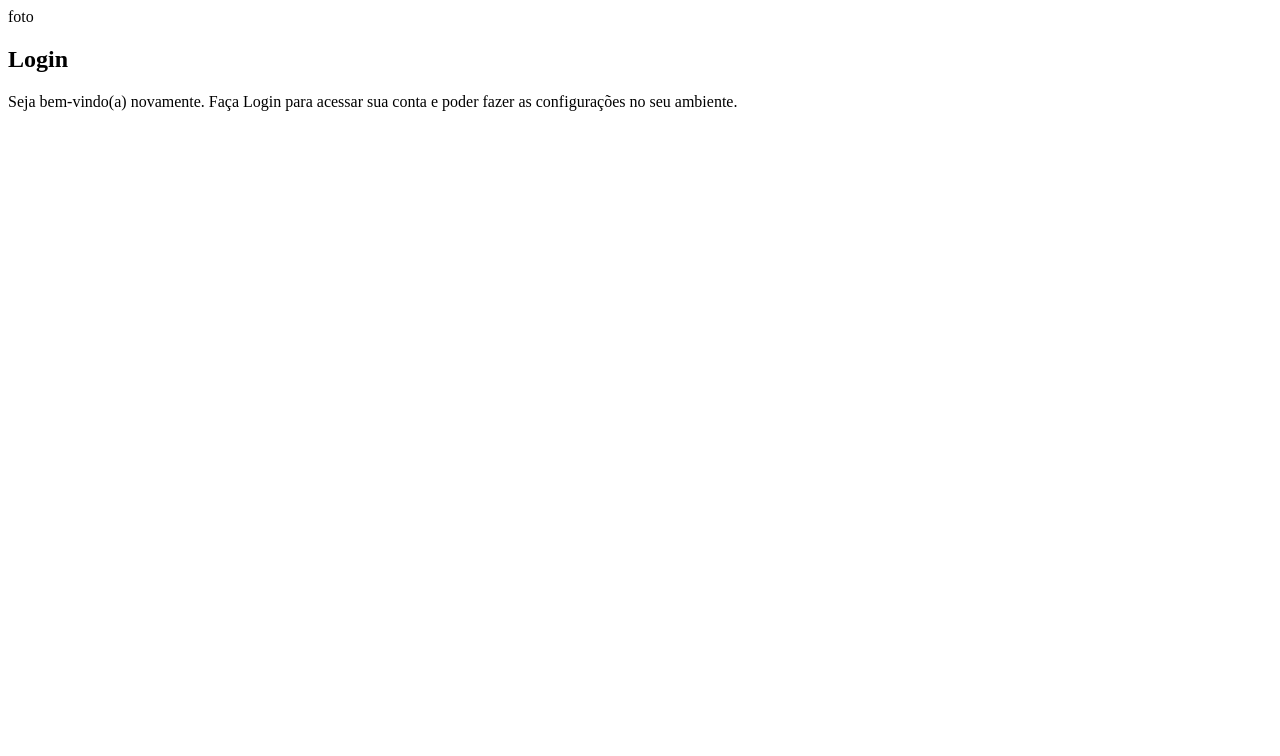
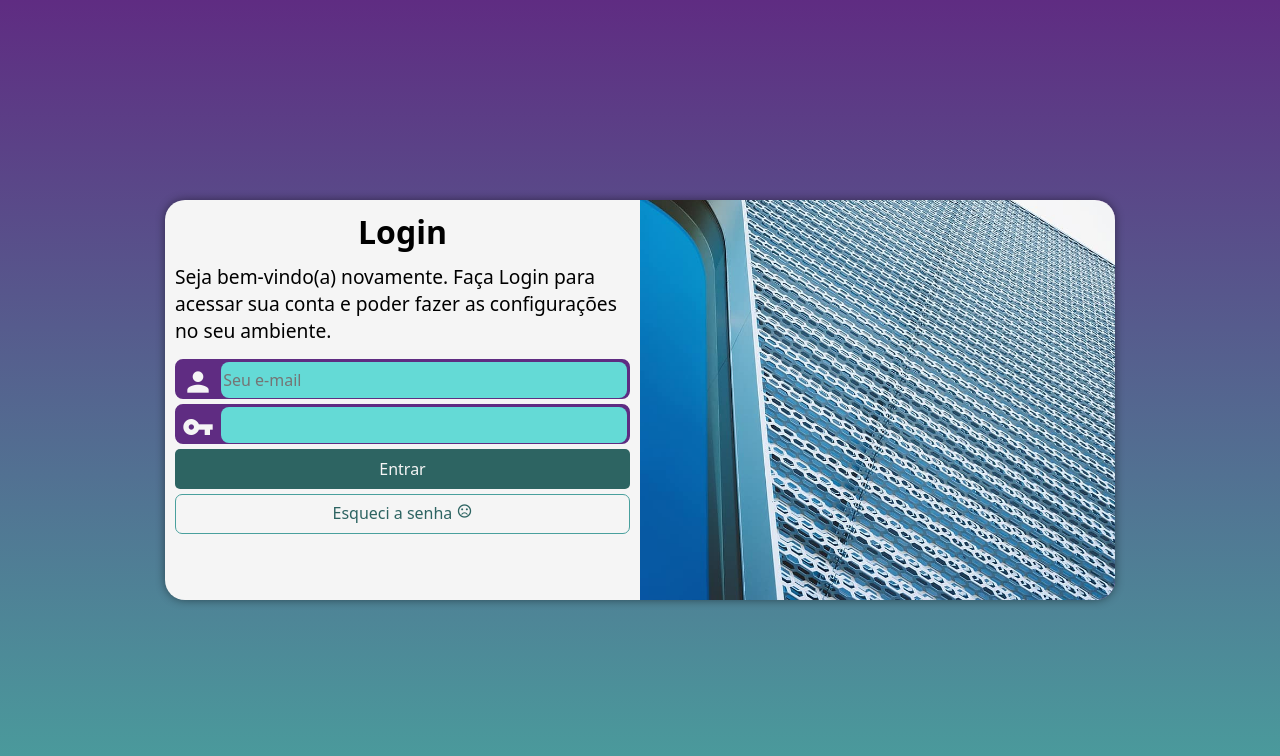
Before and after one commit to matheussaddev/projeto-login, a plain HTML site: page index.html in a window 1280 px wide. Drawn offline with Linux system fonts and the light colour scheme.

Commit message:
finalizei o projeto

```diff
--- /dev/null
+++ b/estilos/media-query.css
@@ -0,0 +1,59 @@
+@charset "UTF-8";
+
+@media screen and (min-width: 768px) and (max-width: 992px) {
+
+    body, html {
+       background-image: linear-gradient(to top, #49a09d, #5f2c82);
+    }
+
+    section#login {
+        width: 80vw;
+        height: 300px;
+    }
+
+    section#login > div#imagem {
+        float: left;
+        width: 30%;
+        height: 100%;
+    }
+
+    section#login > div#formulario {
+        float: right;
+        width: 70%;
+    }
+
+    div#formulario > p {
+    font-size: 1em;
+    }
+}
+
+@media screen and (min-width: 992px) {
+
+    body, html {
+        background-image: linear-gradient(to top, #49a09d, #5f2c82);
+    }
+
+    section#login {
+        width: 950px;
+        height: 400px;
+    }
+
+    section#login > div#imagem {
+        float: right;
+        width: 50%;
+        height: 100%;
+    }
+
+    section#login > div#formulario {
+        float: left;
+        width: 50%;
+    }
+
+    div#formulario > h1 {
+        font-size: 2em;
+    }
+
+    div#formulario > p {
+    font-size: 1.2em;
+    }
+}
--- a/estilos/style.css
+++ b/estilos/style.css
@@ -5,3 +5,142 @@
     Verde: #49a09d
     Lilás: #5f2c82
 */
+
+* {
+    font-family: system-ui, -apple-system, BlinkMacSystemFont, 'Segoe UI', Roboto, Oxygen, Ubuntu, Cantarell, 'Open Sans', 'Helvetica Neue', sans-serif;
+    padding: 0px;
+    margin: 0px;
+    box-sizing: border-box;
+}
+
+body, html {
+    background-image: linear-gradient(to top, #49a09d, #5f2c82);
+    height: 100vh;
+    width: 100vw;
+}
+
+main {
+    position: relative;
+    height: 100vh;
+    width: 100vw;
+}
+
+section#login {
+    /* Posição Centralizada = As 4 config abaixo */
+    position: absolute;
+    top: 50%;
+    left: 50%;
+
+    overflow: hidden;
+
+    background-color: whitesmoke;
+    width: 250px;
+    height: 530px;
+    border-radius: 20px;
+    box-shadow: 0px 0px 10px rgba(0, 0, 0, 0.450);
+    transform: translate(-50%, -50%);
+    transition: width 0.3s, height 0.3s;
+    transition-timing-function: ease;
+}
+
+section#login > div#imagem {
+    display: block;
+    background: #5f2c82 url(../imagens/metal.jpg) no-repeat;
+    background-size: cover;
+    background-position: left bottom;
+    height: 200px;
+}
+
+section#login > div#formulario {
+    display: block;
+    padding: 10px;
+    height: ;
+}
+
+div#formulario > h1 {
+    text-align: center;
+    margin-bottom: 10px;
+}
+
+div#formulario > p {
+    font-size: 0.8em;
+    margin-bottom: 15px;
+}
+
+form > div.campo {
+    background-color: #5f2c82;
+    border: 2px solid #5f2c82;
+    display: block;
+    width: 100%;
+    height: 40px;
+    border-radius: 8px;
+    margin: 5px 0px;
+}
+
+div.campo > label {
+    display: none;
+}
+
+div.campo > i {
+    color: whitesmoke;
+    font-size: 2em;
+    width: 40px;
+    padding: 5px;
+}
+
+div.campo > input {
+    background-color: #64dad6;
+    font-size: 1em;
+    width: calc(100% - 45px);
+    height: 100%;
+    border: 0px;
+    border-radius: 8px;
+    padding: 2px;
+    transform: translateY(-12px);
+}
+
+div.campo > input:focus-within {
+    background-color: white;
+    border: none;
+}
+
+form > input[type=submit] {
+    display: block;
+    text-align: center;
+    font-size: 1em;
+    width: 100%;
+    height: 40px;
+    background-color: #2d6462;
+    color: whitesmoke;
+    border: none;
+    border-radius: 5px;
+    cursor: pointer;
+}
+
+form > input[type=submit]:hover {
+    background-color: #49a09d;
+}
+
+form > a.botao {
+    display: block;
+    text-align: center;
+    font-size: 1em;
+    width: 100%;
+    height: 40px;
+    padding-top: 7px;
+    margin-top: 5px;
+    background-color: whitesmoke;
+    color: #2d6462;
+    border: 1px solid #49a09d;
+    border-radius: 7px;
+    text-decoration: none;
+}
+
+form > a.botao:hover {
+    background-color: #49a09d;
+    color: whitesmoke;
+}
+
+form > a.botao > i {
+    font-size: 1em;
+}
--- a/index.html
+++ b/index.html
@@ -4,19 +4,32 @@
     <meta charset="UTF-8">
     <meta name="viewport" content="width=device-width, initial-scale=1.0">
     <title>Login</title>
+    <link href="https://fonts.googleapis.com/icon?family=Material+Icons" rel="stylesheet">
     <link rel="stylesheet" href="estilos/style.css">
+    <link rel="stylesheet" href="estilos/media-query.css">
 </head>
 <body>
     <main>
         <section id="login">
             <div id="imagem">
-                foto
+                <!-- Aqui vai a imagem na CSS -->
             </div>
             <div id="formulario">
                 <h1>Login</h1>
                 <p>Seja bem-vindo(a) novamente. Faça Login para acessar sua conta e poder fazer as configurações no seu ambiente.</p>
-                <form action="login.php" method="post">
-
+                <form action="login.php" method="post" autocomplete="on">
+                    <div class="campo">
+                        <i class="material-icons">person</i>
+                        <input type="email" name="login" id="ilogin" placeholder="Seu e-mail" autocomplete="email" required>
+                        <label for="ilogin">Login: </label>
+                    </div>
+                    <div class="campo">
+                        <i class="material-icons">vpn_key</i>
+                        <input type="password" name="senha" id="isenha" autocomplete="current-password" required minlength="8">
+                        <label for="isenha"> Senha: </label>
+                    </div>
+                    <input type="submit" value="Entrar">
+                    <a href="esqueci.html" class="botao">Esqueci a senha <i class="material-icons">sentiment_very_dissatisfied</i></a>
                 </form>
             </div>
         </section>
```
